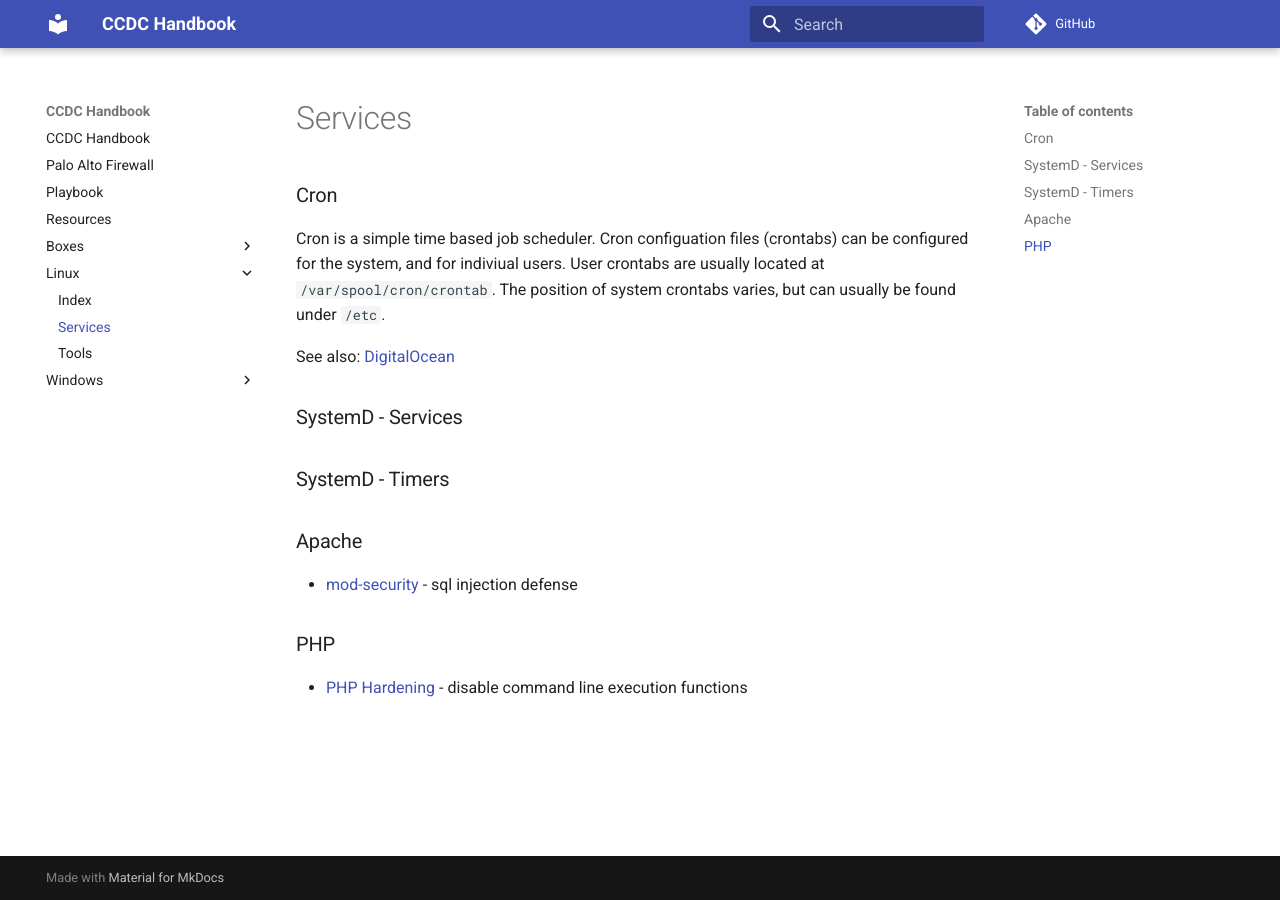
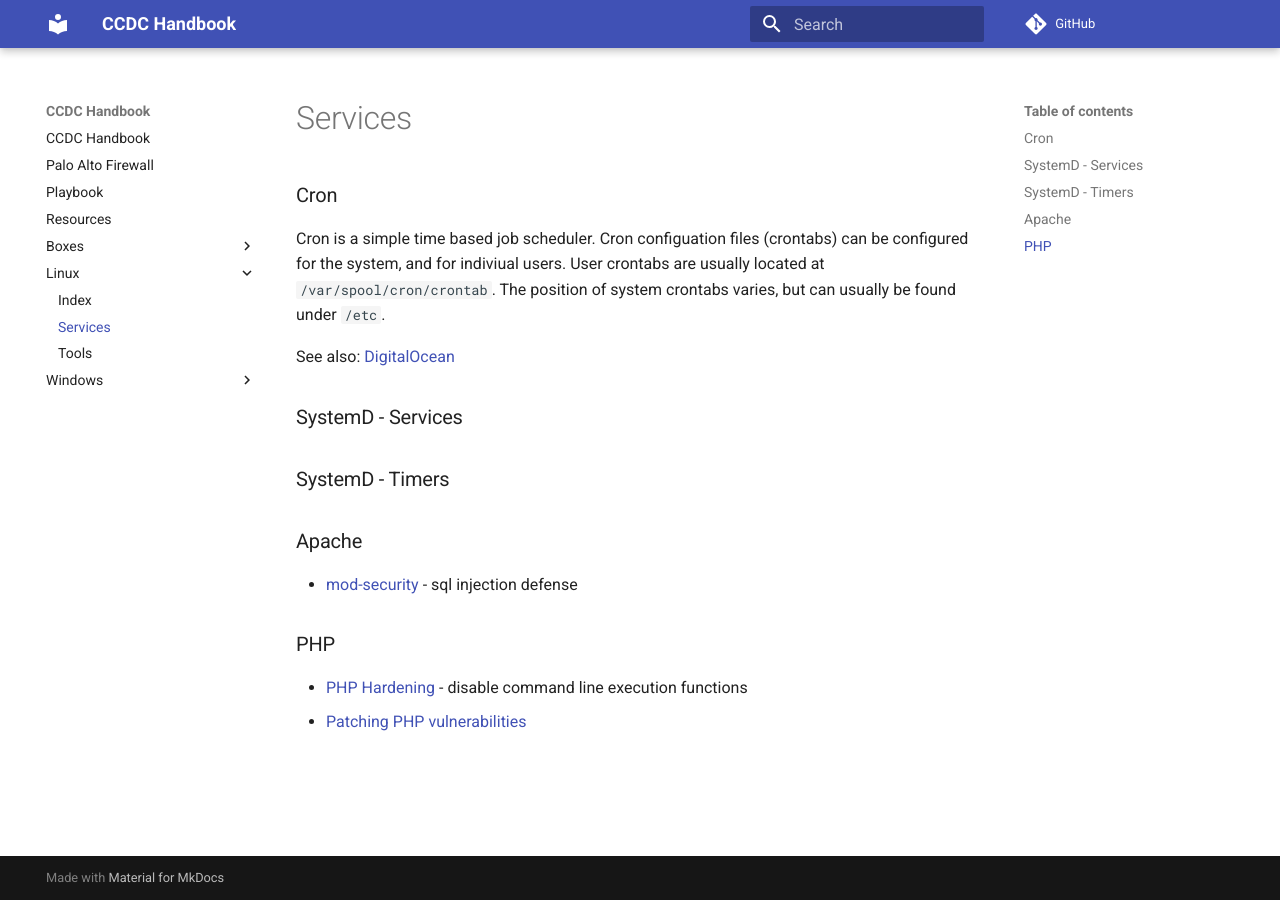
Before and after one commit to ius-csg/ccdc-handbook, an MkDocs documentation site: the page built from docs/Linux/services.md, in a window 1280 px wide. Built offline with MkDocs 1.6.1 and Material for MkDocs 9.7.7, drawn with Linux system fonts in a browser that asks for light colours; comment, search, counter and statistics services are not loaded.

Commit message:
Update services.md

```diff
--- a/docs/Linux/services.md
+++ b/docs/Linux/services.md
@@ -17,3 +17,4 @@ See also: [DigitalOcean](https://www.digitalocean.com/community/tutorials/how-to
 ### PHP
 
 * [PHP Hardening](https://www.owasp.org/index.php/PHP_Configuration_Cheat_Sheet) - disable command line execution functions
+* [Patching PHP vulnerabilities](https://suhosin.org/stories/index.html)
```
